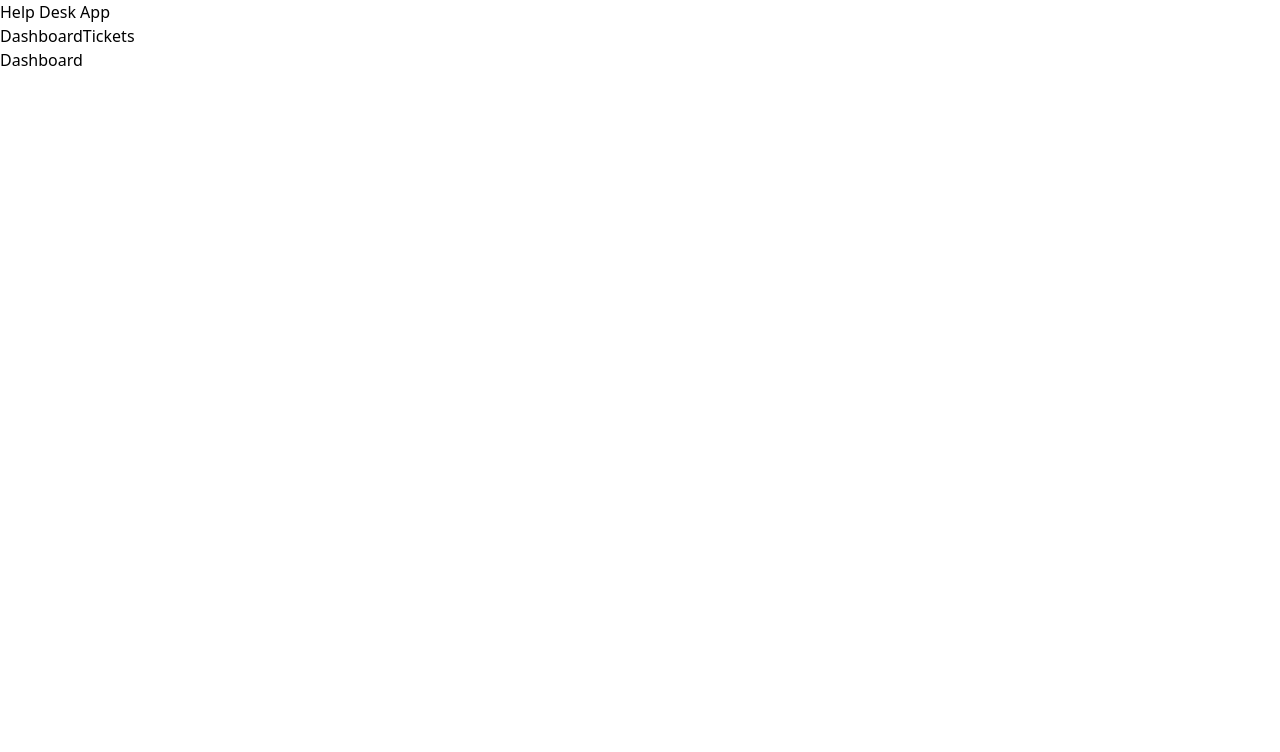
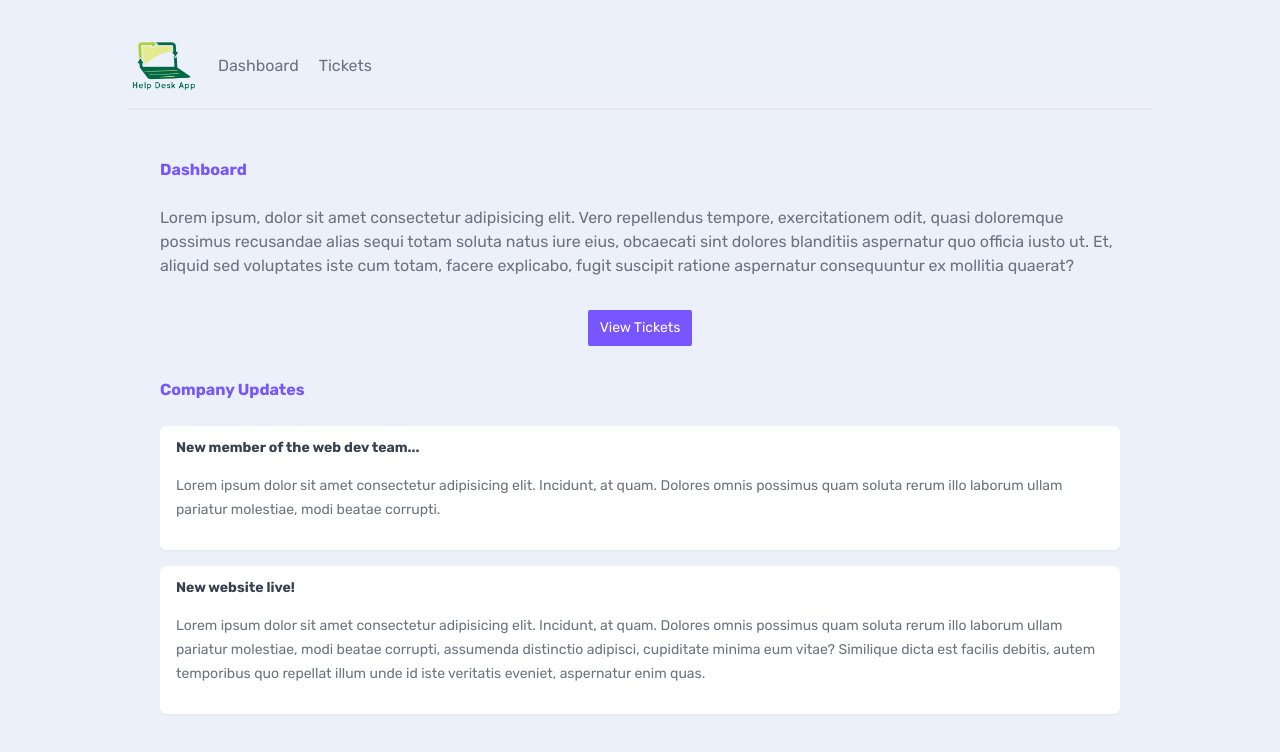
Before and after one commit to anhqui/nextjs-p40, a Next.js app: page / in a window 1280 px wide. Shown: the top 752 px of the page. Built offline with nearby package versions, Linux system fonts and the light colour scheme.

Commit message:
first commit

```diff
--- a/app/components/Navbar.jsx
+++ b/app/components/Navbar.jsx
@@ -1,8 +1,17 @@
+import Image from "next/image";
 import Link from "next/link";
+import Logo from "./helpdesk-logo.png";
+
 export default function Navbar() {
   return (
     <nav>
-      <h1>Help Desk App</h1>
+      <Image
+        src={Logo}
+        alt="Help Desk Logo"
+        width={70}
+        quality={100}
+        placeholder="blur"
+      />
       <Link href="/">Dashboard</Link>
       <Link href="/tickets">Tickets</Link>
     </nav>
--- a/app/globals.css
+++ b/app/globals.css
@@ -1,3 +1,139 @@
 @tailwind base;
 @tailwind components;
 @tailwind utilities;
+
+/* base styles */
+body {
+    background: #ebf0fa;
+    @apply text-gray-500 m-8;
+  }
+  h1, h2 {
+    @apply font-bold text-primary text-lg;
+  }
+  main {
+    @apply max-w-5xl my-12 mx-auto px-8;
+  }
+  main > h2 {
+    @apply mb-4 pb-2 text-base ;
+  }
+  p > a {
+    @apply text-primary underline;
+  }
+
+  /* nav styles */
+  nav {
+    @apply
+      pb-4
+      border-b-2 border-gray-200
+      flex items-center gap-5
+      my-10 mx-auto
+      max-w-5xl;
+  }
+  nav a, nav span {
+    @apply text-gray-500;
+  }
+  nav a:hover {
+    @apply text-black;
+  }
+  main nav {
+    @apply border-0;
+  }
+
+  /* button styles */
+  button {
+    @apply
+      px-3 py-2
+      rounded-sm
+      flex justify-between items-center gap-2
+      text-sm;
+  }
+  button:hover {
+    @apply bg-opacity-90;
+  }
+  .btn-primary {
+    @apply bg-primary text-white;
+  }
+  .btn-secondary {
+    @apply bg-gray-200 text-gray-900;
+  }
+
+  /* form styles */
+  form {
+    @apply
+      py-4 px-7
+      bg-primary
+      bg-opacity-5
+      rounded-md
+      block
+      mx-auto
+      min-w-fit w-1/4;
+  }
+  form label {
+    @apply block;
+  }
+  form input,
+  form textarea,
+  form select {
+    @apply
+      block
+      mt-2 my-4 px-2 py-1
+      rounded-sm w-full;
+  }
+  form button {
+    @apply block mx-auto;
+  }
+
+  /* feedback styles */
+  .error {
+    @apply
+      border-2
+      border-red-500
+      bg-red-300
+      text-red-800
+      py-1 px-2
+      rounded-sm
+      block
+      max-w-fit
+      my-4 mx-auto;
+  }
+
+  /* card styles */
+  .card {
+    @apply
+      bg-white
+      shadow-sm
+      rounded-md
+      py-3 px-4 my-4
+      relative
+      overflow-hidden;
+  }
+  .card h3 {
+    @apply
+      font-bold text-gray-700 text-sm
+      mb-0;
+  }
+  .card p {
+    @apply my-4 text-sm leading-6;
+  }
+
+  /* pill styles */
+  .pill {
+    @apply
+      py-1 px-2 mt-3
+      inline-block
+      text-xs font-semibold;
+  }
+  .pill.high {
+    @apply bg-red-300 text-red-600;
+  }
+  .pill.medium {
+    @apply bg-blue-300 text-blue-600;
+  }
+  .pill.low {
+    @apply bg-emerald-300 text-emerald-600;
+  }
+  .card .pill {
+    @apply
+      absolute bottom-0 right-0
+      rounded-tl-md;
+  }
--- a/app/layout.jsx
+++ b/app/layout.jsx
@@ -1,5 +1,10 @@
 import "./globals.css";
+import { Rubik } from "next/font/google";
+
+// components
 import Navbar from "./components/Navbar";
+
+const rubik = Rubik({ subsets: ["latin"] });
 
 export const metadata = {
   title: "Help Desk App",
@@ -9,7 +14,7 @@
 export default function RootLayout({ children }) {
   return (
     <html lang="en">
-      <body>
+      <body className={rubik.className}>
         <Navbar />
         {children}
       </body>
--- a/app/page.jsx
+++ b/app/page.jsx
@@ -1,7 +1,44 @@
+import Link from "next/link";
 export default function Home() {
   return (
     <main>
       <h2>Dashboard</h2>
+      <p>
+        Lorem ipsum, dolor sit amet consectetur adipisicing elit. Vero
+        repellendus tempore, exercitationem odit, quasi doloremque possimus
+        recusandae alias sequi totam soluta natus iure eius, obcaecati sint
+        dolores blanditiis aspernatur quo officia iusto ut. Et, aliquid sed
+        voluptates iste cum totam, facere explicabo, fugit suscipit ratione
+        aspernatur consequuntur ex mollitia quaerat?
+      </p>
+
+      <div className="flex justify-center my-8">
+        <Link href="/tickets">
+          <button className="btn-primary">View Tickets</button>
+        </Link>
+      </div>
+
+      <h2>Company Updates</h2>
+
+      <div className="card">
+        <h3>New member of the web dev team...</h3>
+        <p>
+          Lorem ipsum dolor sit amet consectetur adipisicing elit. Incidunt, at
+          quam. Dolores omnis possimus quam soluta rerum illo laborum ullam
+          pariatur molestiae, modi beatae corrupti.
+        </p>
+      </div>
+      <div className="card">
+        <h3>New website live!</h3>
+        <p>
+          Lorem ipsum dolor sit amet consectetur adipisicing elit. Incidunt, at
+          quam. Dolores omnis possimus quam soluta rerum illo laborum ullam
+          pariatur molestiae, modi beatae corrupti, assumenda distinctio
+          adipisci, cupiditate minima eum vitae? Similique dicta est facilis
+          debitis, autem temporibus quo repellat illum unde id iste veritatis
+          eveniet, aspernatur enim quas.
+        </p>
+      </div>
     </main>
   );
 }
--- a/tailwind.config.js
+++ b/tailwind.config.js
@@ -8,8 +8,7 @@
   theme: {
     extend: {
       colors: {
-        background: "var(--background)",
-        foreground: "var(--foreground)",
+        primary: "#7856ff",
       },
     },
   },
```
Also changed, not shown: app/components/helpdesk-logo.png (added).
